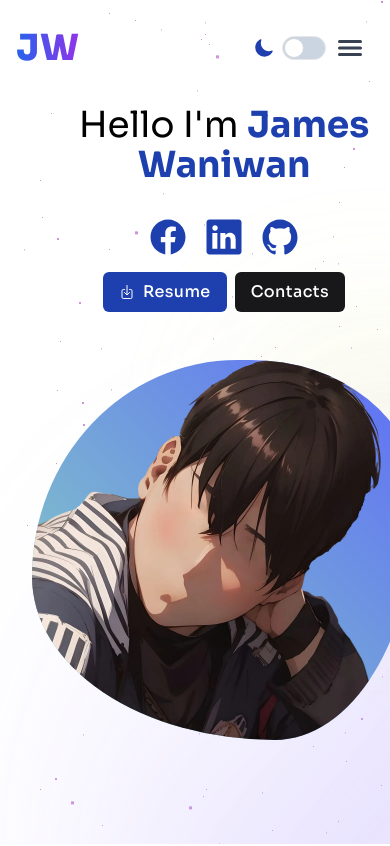
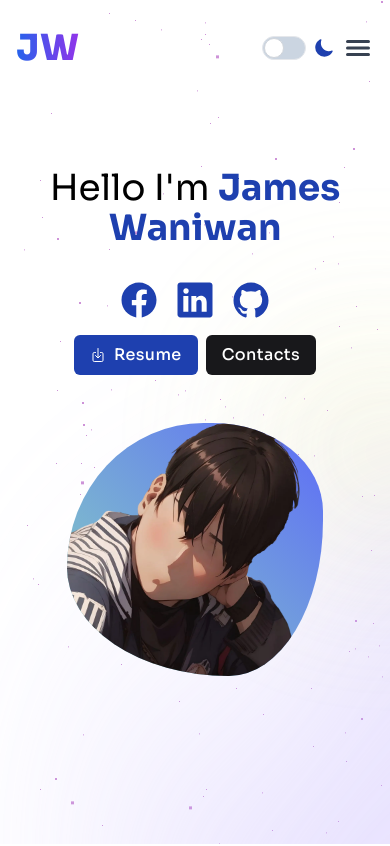
Before and after one commit to jcWani/portfolio, a React (Vite) app: page / in a window 390 px wide. Shown: the top 846 px of the page. Built offline with nearby package versions, Linux system fonts and the light colour scheme.

Commit message:
Update responsiveness

```diff
--- a/src/App.jsx
+++ b/src/App.jsx
@@ -14,7 +14,7 @@
       <header>
         <Nav />
       </header>
-      <main className="relative">
+      <main>
         <Hero />
         <Skills />
         <AboutMe />
--- a/src/sections/Contact.jsx
+++ b/src/sections/Contact.jsx
@@ -20,10 +20,10 @@
         {/* Contact Card */}
         <div className="relative">
           {/* Content */}
-          <div className="relative rounded-2xl border border-gray-100 bg-white p-8 shadow-xl dark:border-[#112240]/90 dark:bg-[#112240]">
+          <div className="relative rounded-2xl border border-gray-100 bg-white p-4 shadow-xl sm:p-8 dark:border-[#112240]/90 dark:bg-[#112240]">
             <div className="grid items-center gap-8">
               {/* Main Contact */}
-              <div className="flex flex-col gap-6 sm:flex-row">
+              <div className="flex flex-col gap-6 min-[520px]:flex-row">
                 {contacts.map((contact) => (
                   <a
                     key={contact.link}
--- a/src/sections/Hero.jsx
+++ b/src/sections/Hero.jsx
@@ -55,11 +55,11 @@
           </div>
         </div>
 
-        <div className="relative z-20" data-aos="fade-left">
+        <div className="z-20" data-aos="fade-left">
           <img
             src={heroImg}
             alt="hero image"
-            className="border-animated max-w-sm lg:max-w-full"
+            className="border-animated max-w-64 sm:max-w-sm lg:max-w-full"
           />
         </div>
 
--- a/src/sections/Projects.jsx
+++ b/src/sections/Projects.jsx
@@ -49,7 +49,7 @@
                   {project.title}
                 </h3>
 
-                <div className="flex items-center gap-2">
+                <div className="flex flex-wrap items-center gap-2">
                   {project.tags &&
                     project.tags.map((tag) => (
                       <div key={tag.label}>
--- a/src/ui/Nav.jsx
+++ b/src/ui/Nav.jsx
@@ -59,14 +59,14 @@
             ))}
           </div>
 
-          <div className="flex">
+          <div className="flex gap-2">
             <DarkModeToggle />
 
             {/* Mobile menu button */}
             <div className="md:hidden">
               <button
                 onClick={() => setIsOpen(!isOpen)}
-                className="inline-flex items-center justify-center rounded-md p-2 text-gray-700 hover:text-primary focus:outline-none dark:text-gray-300"
+                className="inline-flex items-center justify-center rounded-md py-2 text-gray-700 hover:text-primary focus:outline-none dark:text-gray-300"
               >
                 <span className="sr-only">Open main menu</span>
                 {isOpen ? (
@@ -106,43 +106,3 @@
     </nav>
   );
 }
-
-// function Nav() {
-//   const [isOpen, setIsOpen] = useState(false);
-//   const { AOS } = useAOS();
-
-//   function handleIsOpen() {
-//     setIsOpen((open) => !open);
-//   }
-
-//   return (
-//     <header className="relative flex items-center justify-between px-4 py-6 md:px-12">
-//       <a
-//         href="#"
-//         className="bg-gradient-to-r from-blue-600 to-purple-600 bg-clip-text text-4xl font-extrabold tracking-wide text-transparent focus:outline focus:outline-2 focus:outline-primary/70 focus:ring-0 dark:text-primary dark:focus:outline-primary/60"
-//       >
-//         JW
-//       </a>
-
-//       <nav className="flex items-center justify-between">
-//         <ul className="hidden items-center gap-8 md:flex lg:text-lg">
-//           {navLinks.map((link) => (
-//             <li key={link.label} onClick={handleIsOpen}>
-//               <a
-//                 href={link.href}
-//                 className="text-gray-700 transition-all duration-300 hover:text-primary"
-//               >
-//                 {link.label}
-//               </a>
-//             </li>
-//           ))}
-//         </ul>
-//       </nav>
-
-//       <div className="flex items-center gap-4">
-//         <DarkModeToggle />
-//         <Hamburger isOpen={isOpen} handleIsOpen={handleIsOpen} />
-//       </div>
-//     </header>
-//   );
-// }
--- a/tailwind.config.js
+++ b/tailwind.config.js
@@ -30,6 +30,11 @@
 
       maxWidth: {
         "8xl": "88rem",
+        xxs: "10rem",
+      },
+
+      screens: {
+        xs: "22rem",
       },
     },
   },
```
